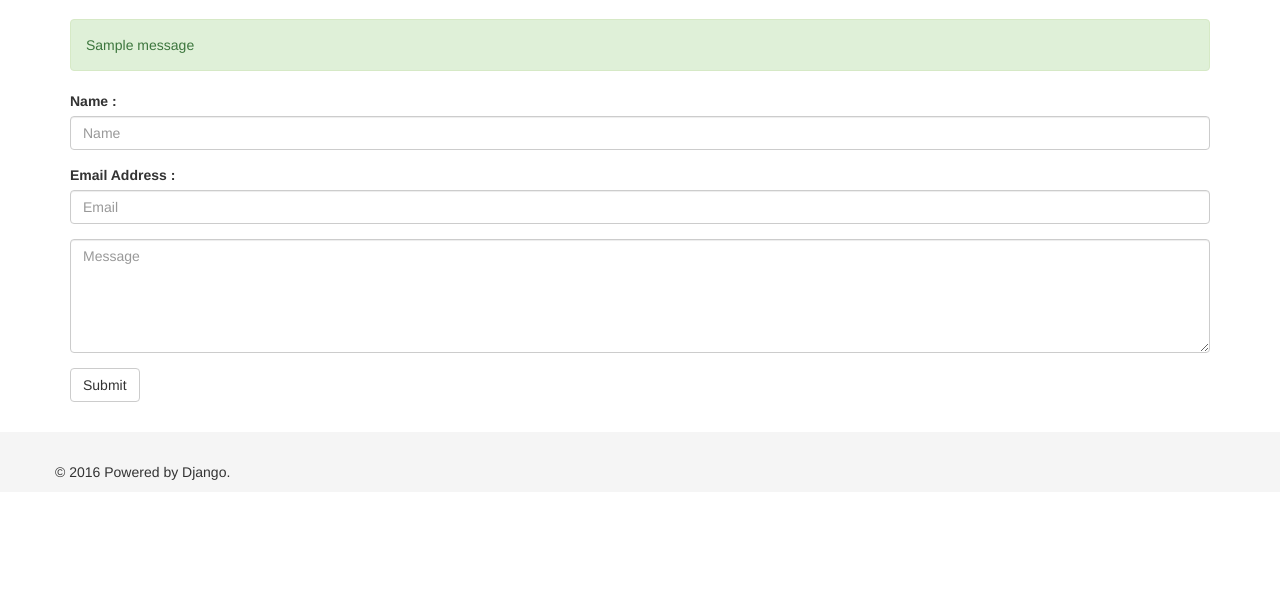
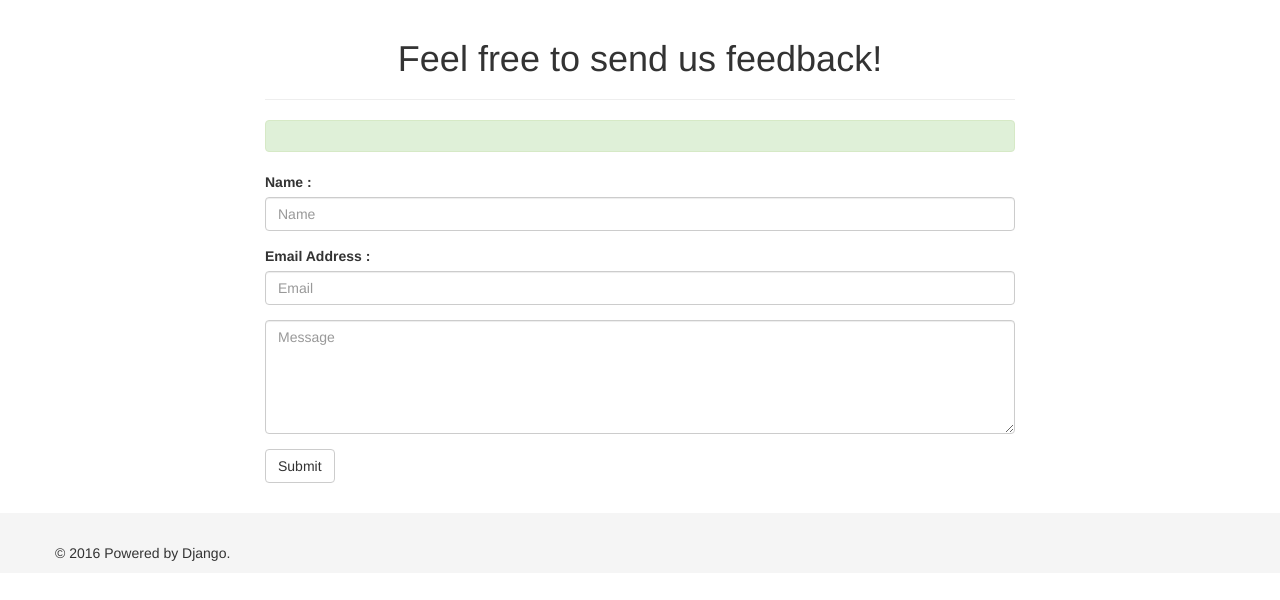
Before and after one commit to minhajul/django-blog, a Django app: page /contact/ in a window 1280 px wide. Shown: the part 51-651 px from the top of the page. Run offline with Django 3.2, Linux system fonts and the light colour scheme; tables that the repository leaves empty hold one stand-in row (values such as "Sample post"); one stand-in notice (Sample message) is shown; some libraries are stand-ins or nearby versions.

Commit message:
Fixed some issue

```diff
--- a/DjangoMine/settings.py
+++ b/DjangoMine/settings.py
@@ -123,7 +123,6 @@ USE_TZ = True
 
 # Static files (CSS, JavaScript, Images)
 # https://docs.djangoproject.com/en/1.9/howto/static-files/
-STATIC_ROOT = os.path.join(BASE_DIR, 'staticfiles')
 STATIC_URL = '/static/'
 
 # Extra places for collectstatic to find static files.
--- a/DjangoMine/urls.py
+++ b/DjangoMine/urls.py
@@ -20,7 +20,7 @@ from blog.views import home, blogs, details, contact, login_user
 urlpatterns = [
     url(r'^$', home, name = 'home'),
     url(r'^post/(?P<id>[0-9]+)/$', details, name = 'details'),
-    url(r'^blogs/', blogs, name = 'blogs'),
+    url(r'^blog/', blogs, name = 'blogs'),
     url(r'^contact/', contact, name = 'contact'),
     url(r'^login/', login_user, name = 'login'),
     url(r'^logout/', 'django.contrib.auth.views.logout', name = 'logout', kwargs={'next_page': '/'}),
--- a/templates/contact.html
+++ b/templates/contact.html
@@ -8,11 +8,15 @@
 {% block body %}
 
     <div class="contact-form">
-        <div class="col-md-12">
+        <div class="col-md-8 col-md-offset-2">
+
+            <h1 style="text-align: center;">Feel free to send us feedback!</h1>
+
+            <hr>
 
             {% if messages %}
                 {% for msg in messages %}
-                    <p class="alert alert-success">{{ msg.message }}</p>
+                    <p class="alert alert-success">{{ message }}</p>
                 {% endfor %}
             {% endif %}
 
--- a/templates/master.html
+++ b/templates/master.html
@@ -31,7 +31,7 @@
         </div>
         <div id="navbar" class="collapse navbar-collapse">
           <ul class="nav navbar-nav">
-            <li><a href="/blogs">Blogs</a></li>
+            <li><a href="/blog">Blogs</a></li>
             <li><a href="#">Projects</a></li>
             <li><a href="/contact">Contact</a></li>
           </ul>
```
Also changed, not shown: 2 other files.
